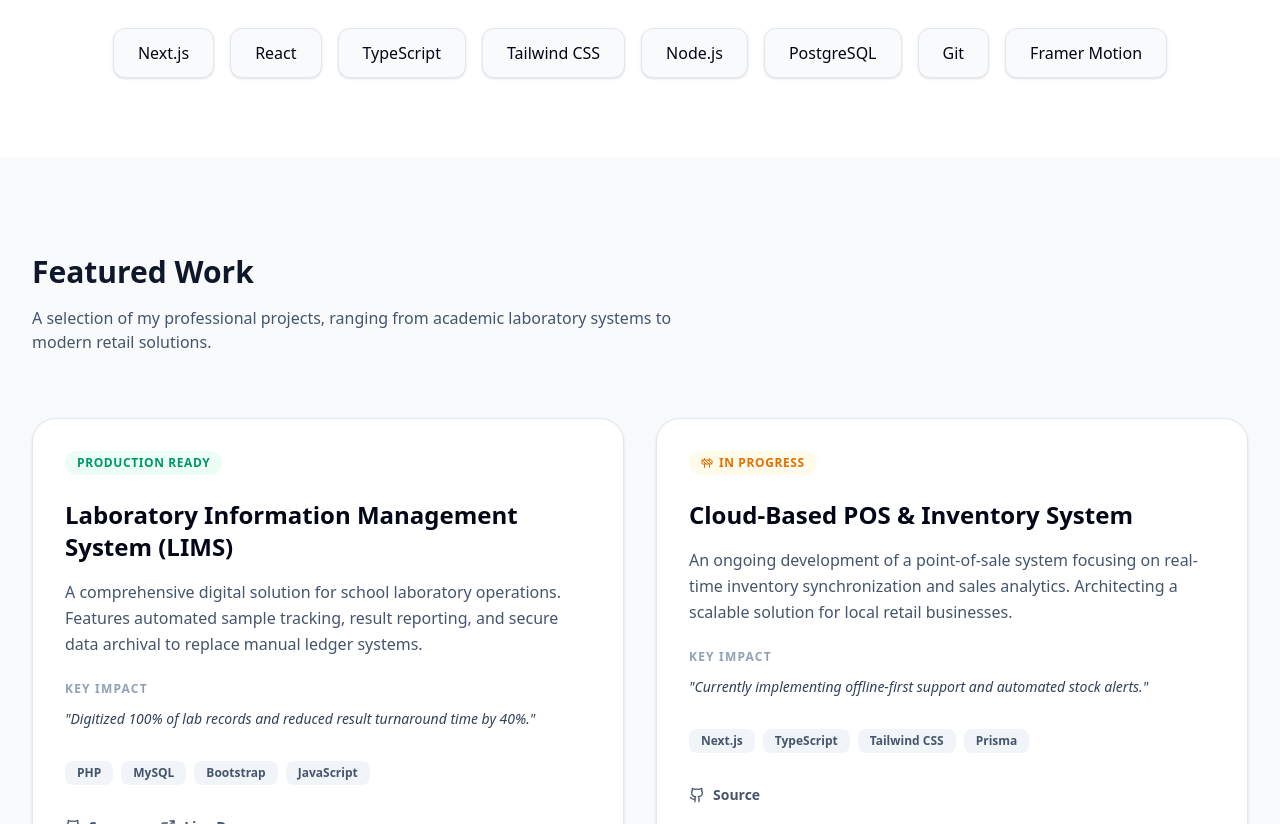
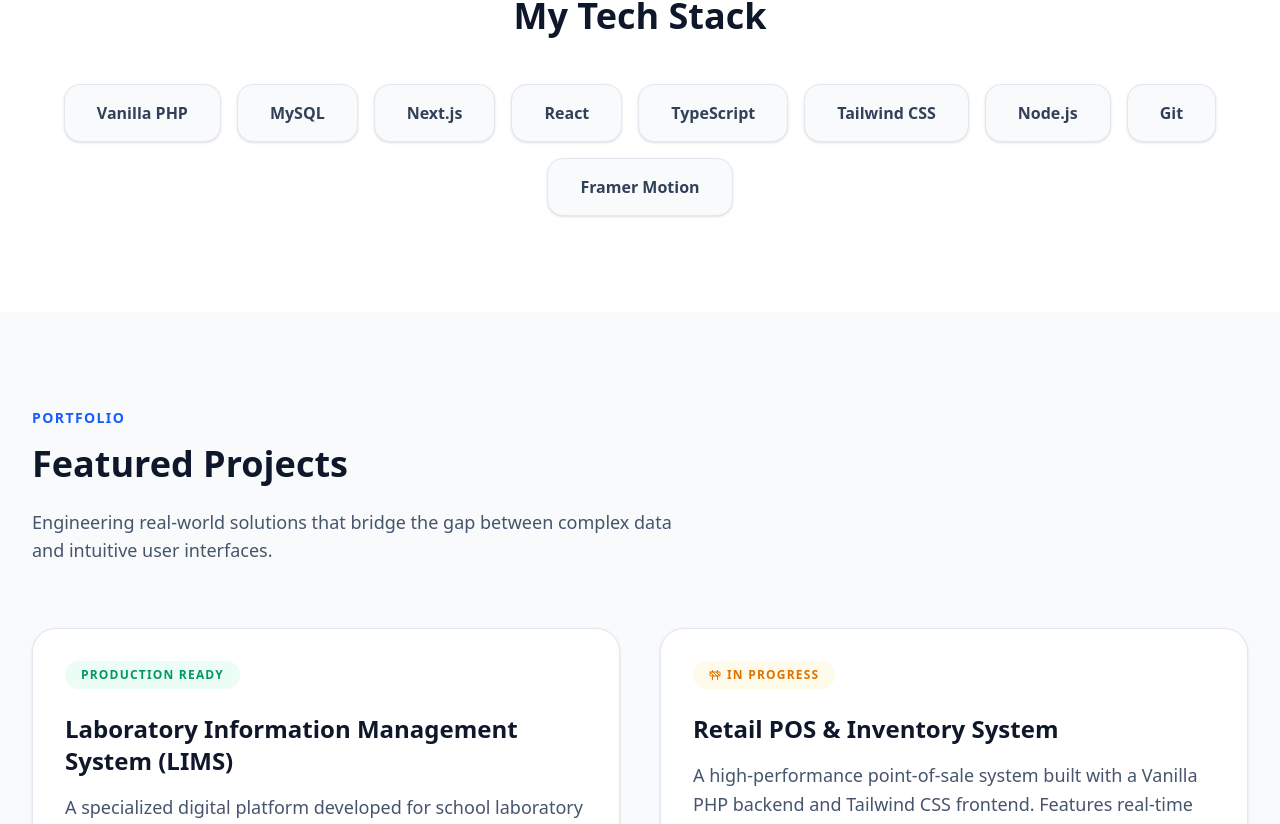
Before and after one commit to rodzpogi/portfolio-2026, a Next.js app: page / in a window 1280 px wide. Shown: the part 936-1760 px from the top of the page. Built offline with nearby package versions, Linux system fonts and the light colour scheme.

Commit message:
feat: finalized content and polished animations for Skills and Projects

```diff
--- a/src/components/sections/Projects.tsx
+++ b/src/components/sections/Projects.tsx
@@ -1,24 +1,26 @@
 "use client";
 import React from "react";
+import { motion } from "framer-motion";
 import { ExternalLink, Github, Code, Construction } from "lucide-react";
 
 const projects = [
   {
     title: "Laboratory Information Management System (LIMS)",
-    status: "Completed / Production",
-    description: "A comprehensive digital solution for school laboratory operations. Features automated sample tracking, result reporting, and secure data archival to replace manual ledger systems.",
+    status: "Production Ready",
+    description: "A specialized digital platform developed for school laboratory operations. It automates sample tracking and result archival, successfully replacing outdated manual paper-based systems.",
     tech: ["PHP", "MySQL", "Bootstrap", "JavaScript"],
-    impact: "Digitized 100% of lab records and reduced result turnaround time by 40%.",
-    github: "#", // Replace with your repo link
-    live: "#",   // Replace with your school link if public
+    impact: "Digitized 100% of lab records and improved data retrieval speed by 60%.",
+    github: "https://github.com/rodzpogi", // Replace with actual link
+    live: "#",
+    isOngoing: false,
   },
   {
-    title: "Cloud-Based POS & Inventory System",
-    status: "Development (Phase 2)",
-    description: "An ongoing development of a point-of-sale system focusing on real-time inventory synchronization and sales analytics. Architecting a scalable solution for local retail businesses.",
-    tech: ["Next.js", "TypeScript", "Tailwind CSS", "Prisma"],
-    impact: "Currently implementing offline-first support and automated stock alerts.",
-    github: "#",
+    title: "Retail POS & Inventory System",
+    status: "Development Phase",
+    description: "A high-performance point-of-sale system built with a Vanilla PHP backend and Tailwind CSS frontend. Features real-time inventory management and sales analytics for local businesses.",
+    tech: ["Vanilla PHP", "MySQL", "Tailwind CSS", "JavaScript"],
+    impact: "Implementing custom database triggers for automated stock alerts and daily reporting.",
+    github: "https://github.com/rodzpogi", // Replace with actual link
     live: "#",
     isOngoing: true,
   },
@@ -28,62 +30,75 @@
   return (
     <section id="projects" className="py-24 bg-slate-50 dark:bg-slate-900/50">
       <div className="max-w-7xl mx-auto px-4 sm:px-6 lg:px-8">
-        <div className="mb-16">
-          <h2 className="text-3xl font-bold text-slate-900 dark:text-white mb-4">Featured Work</h2>
-          <p className="text-slate-600 dark:text-slate-400 max-w-2xl">
-            A selection of my professional projects, ranging from academic laboratory systems to modern retail solutions.
+        <motion.div
+          initial={{ opacity: 0, y: 20 }}
+          whileInView={{ opacity: 1, y: 0 }}
+          viewport={{ once: true }}
+          className="mb-16"
+        >
+          <h2 className="text-blue-600 font-bold uppercase tracking-widest text-sm mb-4">Portfolio</h2>
+          <h3 className="text-4xl font-extrabold text-slate-900 dark:text-white mb-6">Featured Projects</h3>
+          <p className="text-slate-600 dark:text-slate-400 max-w-2xl text-lg">
+            Engineering real-world solutions that bridge the gap between complex data and intuitive user interfaces.
           </p>
-        </div>
+        </motion.div>
 
-        <div className="grid grid-cols-1 lg:grid-cols-2 gap-8">
+        <div className="grid grid-cols-1 lg:grid-cols-2 gap-10">
           {projects.map((project, index) => (
-            <div key={index} className="group bg-white dark:bg-slate-800 rounded-3xl p-8 border border-slate-200 dark:border-slate-700 hover:border-blue-500/50 transition-all shadow-sm hover:shadow-xl relative overflow-hidden">
-
-              {/* Status Badge */}
+            <motion.div
+              key={index}
+              initial={{ opacity: 0, y: 30 }}
+              whileInView={{ opacity: 1, y: 0 }}
+              viewport={{ once: true }}
+              transition={{ delay: index * 0.2 }}
+              className="group bg-white dark:bg-slate-800 rounded-3xl p-8 border border-slate-200 dark:border-slate-700 hover:border-blue-500/50 transition-all shadow-sm hover:shadow-2xl relative flex flex-col"
+            >
               <div className="flex items-center gap-2 mb-6">
                 {project.isOngoing ? (
-                  <span className="flex items-center gap-1.5 px-3 py-1 bg-amber-50 dark:bg-amber-900/20 text-amber-600 dark:text-amber-400 text-xs font-bold rounded-full uppercase tracking-wider">
+                  <span className="flex items-center gap-1.5 px-4 py-1.5 bg-amber-50 dark:bg-amber-900/20 text-amber-600 dark:text-amber-400 text-xs font-bold rounded-full uppercase tracking-widest">
                     <Construction className="w-3 h-3" /> In Progress
                   </span>
                 ) : (
-                  <span className="px-3 py-1 bg-emerald-50 dark:bg-emerald-900/20 text-emerald-600 dark:text-emerald-400 text-xs font-bold rounded-full uppercase tracking-wider">
+                  <span className="px-4 py-1.5 bg-emerald-50 dark:bg-emerald-900/20 text-emerald-600 dark:text-emerald-400 text-xs font-bold rounded-full uppercase tracking-widest">
                     Production Ready
                   </span>
                 )}
               </div>
 
-              <h3 className="text-2xl font-bold mb-4 group-hover:text-blue-600 transition-colors">
+              <h4 className="text-2xl font-bold mb-4 text-slate-900 dark:text-white group-hover:text-blue-600 transition-colors">
                 {project.title}
-              </h3>
+              </h4>
 
-              <p className="text-slate-600 dark:text-slate-400 mb-6 leading-relaxed">
+              <p className="text-slate-600 dark:text-slate-400 mb-8 leading-relaxed text-lg">
                 {project.description}
               </p>
 
-              <div className="mb-8">
-                <p className="text-xs font-bold text-slate-400 uppercase tracking-widest mb-3">Key Impact</p>
-                <p className="text-sm text-slate-700 dark:text-slate-300 italic">"{project.impact}"</p>
+              <div className="p-5 bg-slate-50 dark:bg-slate-900/50 rounded-2xl mb-8 border-l-4 border-blue-500">
+                <p className="text-xs font-bold text-blue-600 dark:text-blue-400 uppercase tracking-widest mb-2">Technical Impact</p>
+                <p className="text-sm text-slate-700 dark:text-slate-300 font-medium italic">
+                  "{project.impact}"
+                </p>
               </div>
 
-              <div className="flex flex-wrap gap-2 mb-8">
+              <div className="flex flex-wrap gap-2 mb-10">
                 {project.tech.map((t) => (
-                  <span key={t} className="px-3 py-1 bg-slate-100 dark:bg-slate-700 text-slate-600 dark:text-slate-300 rounded-lg text-xs font-semibold">
+                  <span key={t} className="px-4 py-1.5 bg-white dark:bg-slate-700 text-slate-600 dark:text-slate-200 border border-slate-200 dark:border-slate-600 rounded-xl text-xs font-bold shadow-sm">
                     {t}
                   </span>
                 ))}
               </div>
 
-              <div className="flex gap-6 mt-auto">
-                <a href={project.github} className="flex items-center gap-2 text-sm font-bold text-slate-600 dark:text-slate-400 hover:text-blue-600 transition-colors">
-                  <Github className="w-4 h-4" /> Source
+              <div className="flex gap-8 mt-auto pt-6 border-t border-slate-100 dark:border-slate-700">
+                <a href={project.github} className="flex items-center gap-2 text-sm font-bold text-slate-600 dark:text-slate-400 hover:text-blue-600 transition-all">
+                  <Github className="w-5 h-5" /> Source Code
                 </a>
                 {!project.isOngoing && (
-                  <a href={project.live} className="flex items-center gap-2 text-sm font-bold text-slate-600 dark:text-slate-400 hover:text-blue-600 transition-colors">
-                    <ExternalLink className="w-4 h-4" /> Live Demo
+                  <a href={project.live} className="flex items-center gap-2 text-sm font-bold text-slate-600 dark:text-slate-400 hover:text-blue-600 transition-all">
+                    <ExternalLink className="w-5 h-5" /> Live Demo
                   </a>
                 )}
               </div>
-            </div>
+            </motion.div>
           ))}
         </div>
       </div>
--- a/src/components/sections/Skills.tsx
+++ b/src/components/sections/Skills.tsx
@@ -3,25 +3,42 @@
 import { motion } from "framer-motion";
 
 const skills = [
-  "Next.js", "React", "TypeScript", "Tailwind CSS",
-  "Node.js", "PostgreSQL", "Git", "Framer Motion"
+  "Vanilla PHP", "MySQL", "Next.js", "React",
+  "TypeScript", "Tailwind CSS", "Node.js", "Git", "Framer Motion"
 ];
 
 const Skills = () => {
   return (
-    <section id="skills" className="py-20 bg-white dark:bg-slate-950">
+    <section id="skills" className="py-24 bg-white dark:bg-slate-950">
       <div className="max-w-7xl mx-auto px-4 sm:px-6 lg:px-8 text-center">
-        <h2 className="text-3xl font-bold mb-12">My Tech Stack</h2>
+        <motion.div
+          initial={{ opacity: 0, y: 20 }}
+          whileInView={{ opacity: 1, y: 0 }}
+          viewport={{ once: true }}
+          transition={{ duration: 0.5 }}
+        >
+          <h2 className="text-3xl font-bold mb-4 text-slate-900 dark:text-white uppercase tracking-wider text-sm">
+            Technical Expertise
+          </h2>
+          <h3 className="text-4xl font-extrabold mb-12 text-slate-900 dark:text-white">
+            My Tech Stack
+          </h3>
+
           <div className="flex flex-wrap justify-center gap-4">
-          {skills.map((skill) => (
-            <div
+            {skills.map((skill, index) => (
+              <motion.div
                 key={skill}
-              className="px-6 py-3 bg-slate-50 dark:bg-slate-900 border border-slate-200 dark:border-slate-800 rounded-xl font-medium shadow-sm"
+                initial={{ opacity: 0, scale: 0.9 }}
+                whileInView={{ opacity: 1, scale: 1 }}
+                viewport={{ once: true }}
+                transition={{ delay: index * 0.1 }}
+                className="px-8 py-4 bg-slate-50 dark:bg-slate-900 border border-slate-200 dark:border-slate-800 rounded-2xl font-bold text-slate-700 dark:text-slate-300 shadow-sm hover:border-blue-500/50 hover:shadow-md transition-all cursor-default"
               >
                 {skill}
-            </div>
+              </motion.div>
             ))}
           </div>
+        </motion.div>
       </div>
     </section>
   );
```
Lines whose indentation alone changed are shown as unchanged.
